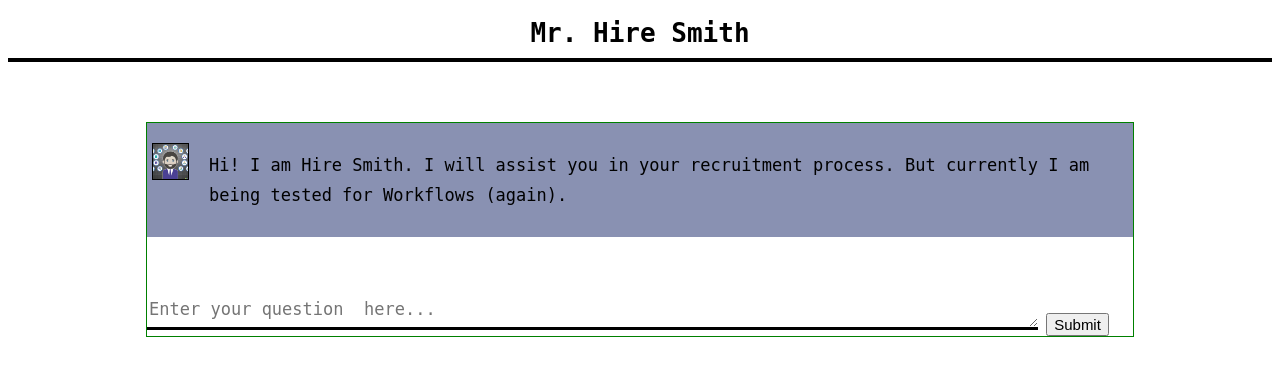
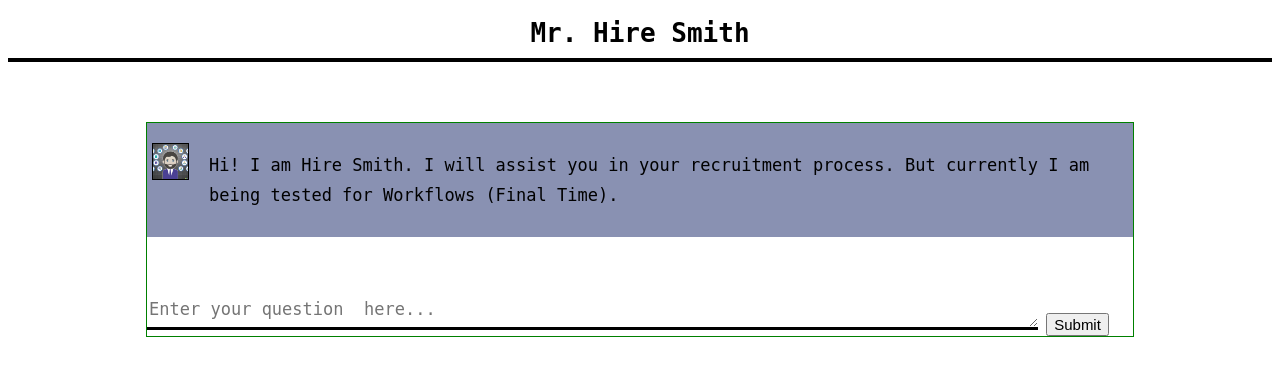
Before and after one commit to shreyabhadwal/RecruiterBot, a Flask app: page / in a window 1280 px wide. Shown: the top 376 px of the page. Run offline with Flask 3, Linux system fonts and the light colour scheme; some libraries are stand-ins or nearby versions.

Commit message:
Last HTML change for Github Actions Test

```diff
--- a/ChatBot/templates/index.html
+++ b/ChatBot/templates/index.html
@@ -29,7 +29,7 @@
             alt="botLogo" />
           <!-- <div class = "textBoxBot"><img  class= "logo" src="../static/images/botLogo.png" alt="botLogo" /> -->
           <p class="botText">
-            <span>Hi! I am Hire Smith. I will assist you in your recruitment process. But currently I am being tested for Workflows (again).</span>
+            <span>Hi! I am Hire Smith. I will assist you in your recruitment process. But currently I am being tested for Workflows (Final Time).</span>
           </p>
         </div>
       </div>
```
